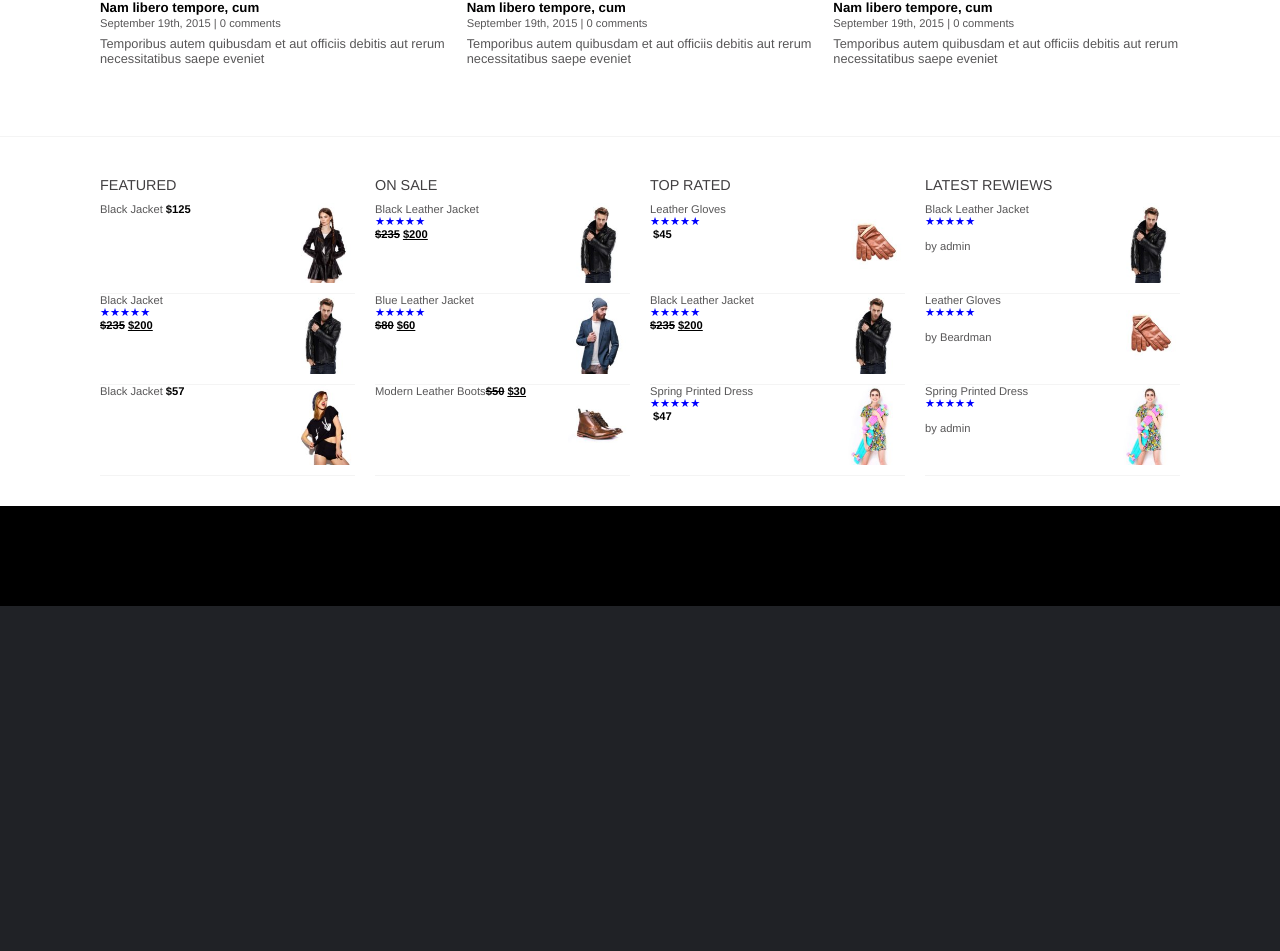
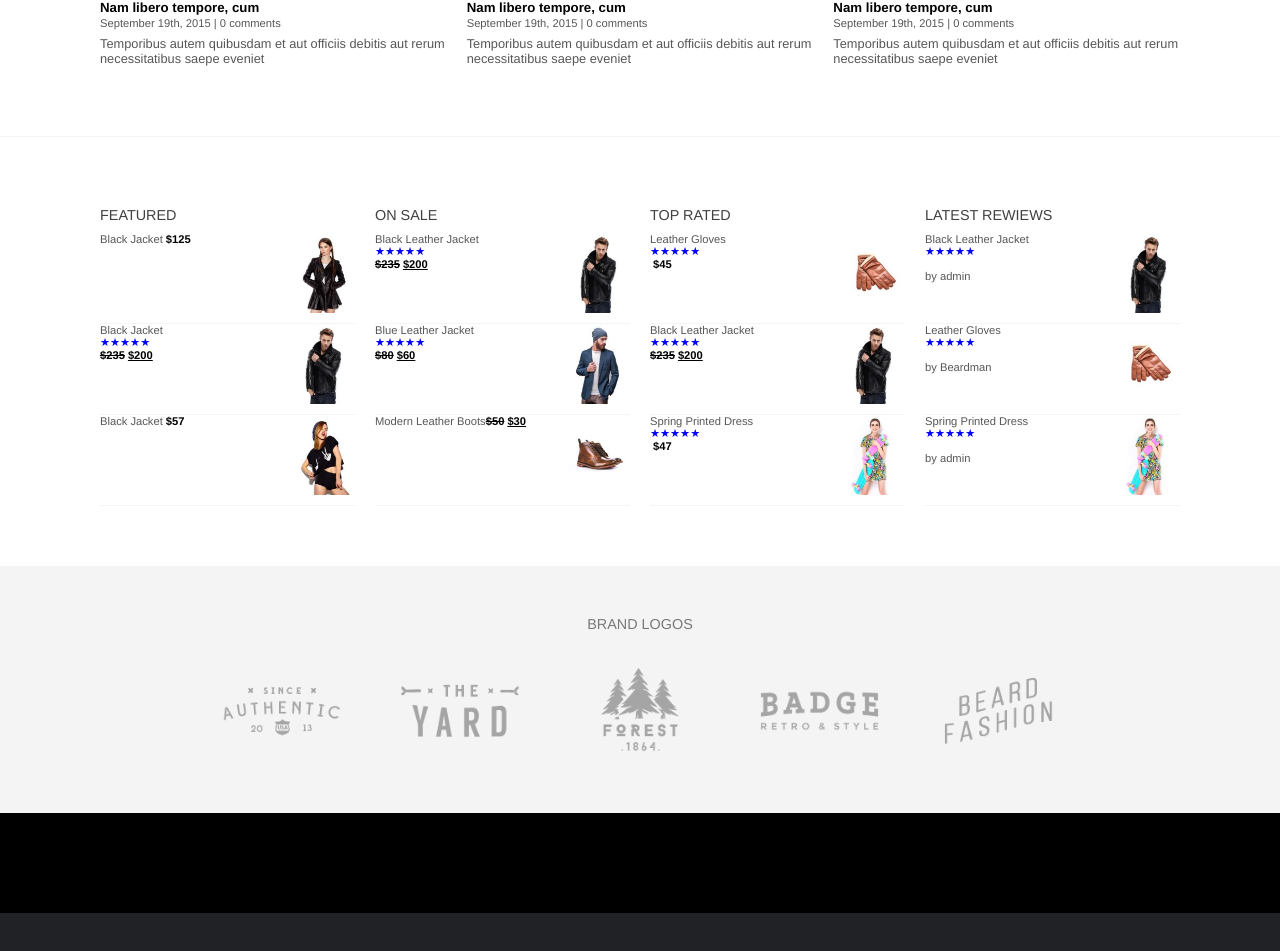
Before and after one commit to amalialorena/proj-html-vuejs, a Vue app: page / in a window 1280 px wide. Shown: the part 4153-5104 px from the top of the page. Built offline with nearby package versions, Linux system fonts and the light colour scheme.

Commit message:
brands component

```diff
--- a/src/components/Brands.vue
+++ b/src/components/Brands.vue
@@ -1,26 +1,59 @@
 <template>
-<p>hfbffbbgfgcgbbvbvvht</p>
+  <section>
+    <div class="container">
+      <h4>BRAND LOGOS</h4>
+      <div class="logos">
+        <div class="logo">
+          <img src="../assets/img/b_logotype_6.png" alt="authentic" />
+        </div>
+        <div class="logo">
+          <img src="../assets/img/b_logotype_7.png" alt="the yard" />
+        </div>
+        <div class="logo">
+          <img src="../assets/img/b_logotype_1.png" alt="authentic" />
+        </div>
+        <div class="logo">
+          <img src="../assets/img/b_logotype_2.png" alt="authentic" />
+        </div>
+        <div class="logo">
+          <img src="../assets/img/b_logotype_3.png" alt="authentic" />
+        </div>
+      </div>
+    </div>
+  </section>
 </template>
+
 <script>
-import { OtherComponent } from './OtherComponent/path.vue';
-
-components: {
-    Component
+export default {
+  name: "Brands",
 };
-props: {
-    propName: {
-        type: String,
-        default: 'default value'
+</script>
+<style scoped lang="scss">
+section {
+  background-color: #f4f4f4;
+  text-align: center;
+  padding-top: 50px;
+  padding-bottom: 20px;
+  .container {
+    width: 70%;
+    max-width: 1100px;
+    margin: auto;
+    h4 {
+        font-weight: 400;
+        color: #797878;
+        font-size: .9em;
     }
-};
-export default {
-    data() {
-        return {
-            fhghtfhfhfhf: fhgfftfthtffhf
+    .logos {
+        display: flex;
+        .logo {
+            width: calc(100% / 5);
+            padding: 30px;
+            max-width: 300px;
+            img {
+                width: 100%;
+            }
         }
     }
-};
-
-</script>
-<style scoped>
+  }
+}
 </style>
--- a/src/components/Shop.vue
+++ b/src/components/Shop.vue
@@ -176,7 +176,7 @@ export default {
 
 <style scoped lang="scss">
 section {
-  padding: 20px 0;
+  padding: 50px 0;
   width: 70%;
   margin: auto;
   display: flex;
--- a/src/components/Wrapper.vue
+++ b/src/components/Wrapper.vue
@@ -10,7 +10,7 @@
     <Quotes/>
     <Blog/>
     <Shop/>
-    <Main/>
+    <Brands/>
     <Footer/>
   </div>
 </template>
@@ -23,10 +23,10 @@ import Collections from '../components/Collections.vue'
 import BestSeller from '../components/BestSeller.vue'
 import Offers from '../components/Offers.vue'
 import NewArrivals from '../components/NewArrivals.vue'
-import Main from '../components/Main.vue'
 import Quotes from '../components/Quotes.vue'
 import Blog from '../components/Blog.vue'
 import Shop from '../components/Shop.vue'
+import Brands from '../components/Brands.vue'
 import Footer from '../components/Footer.vue'
 export default {
   name: 'Wrapper',
@@ -41,7 +41,7 @@ export default {
     Quotes,
     Blog,
     Shop,
-    Main,
+    Brands,
     Footer
   }
 }
```
